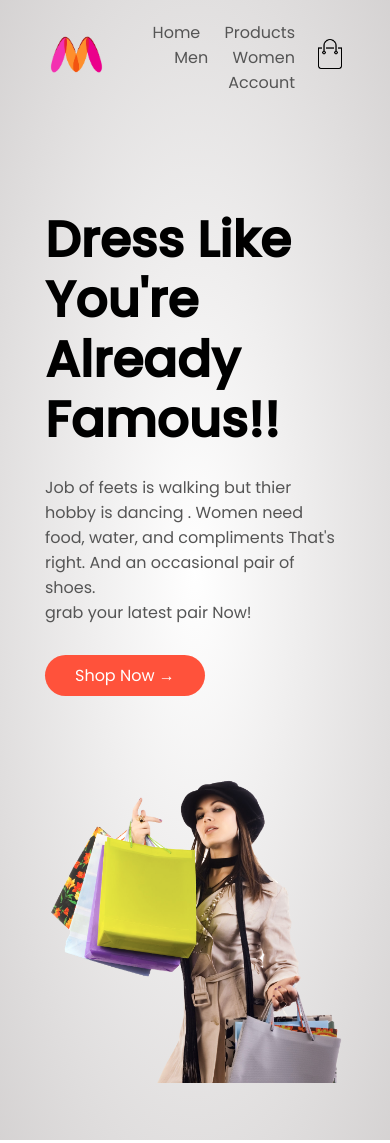
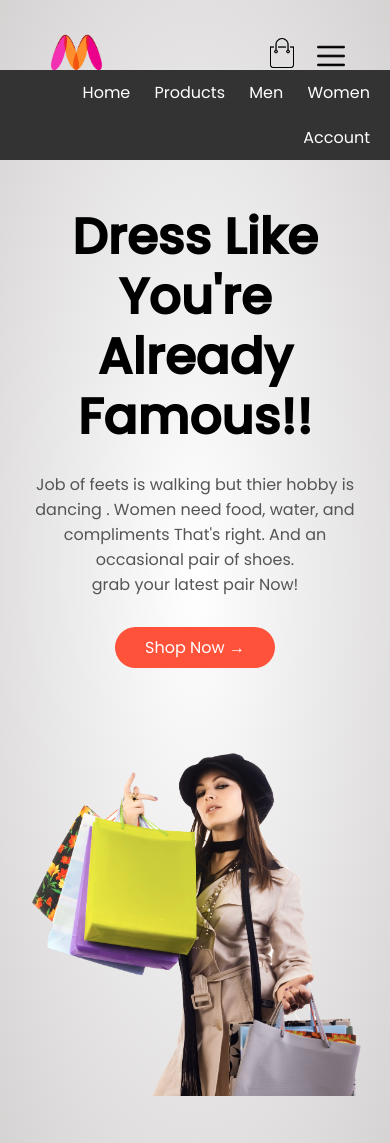
Before and after one commit to MrRakeshRaj/MrRakeshRaj.github.io, a plain HTML site: page index.html in a window 390 px wide. Shown: the top 1143 px of the page. Drawn offline with Linux system fonts and the light colour scheme.

Commit message:
Second Commit

```diff
--- a/ecommerceStyle.css
+++ b/ecommerceStyle.css
@@ -160,6 +160,59 @@ h4{
 
 .col-4:hover{
     transform:translateY(-5px);
+}
+
+
+.menu-icon{
+    width:28px;
+    margin-left:20px;
+    display:none;
+}
+
+/*********************mediaquery for menu********************************/
+@media only screen and (max-width:800px){
+
+    nav ul{
+        position:absolute;
+        top:70px;
+        left:0;
+        background:#333;
+        width:100%;
+        overflow:hidden;
+        transition: max-height 0.5s;
+
+    }
+
+    nav li{
+        display:block;
+        margin-right: 50px;
+        margin-top: 10px;
+        margin-bottom: 10px;
+
+    }
+
+    nav ul li a{
+        color:white;
+    }
+
+    .menu-icon{
+        display:block;
+        cursor:pointer;
+    }
+
+}
+
+
+/*******************************media query for less than 600 screen size***********/
+
+@media only screen and (max-width:600px){
+
+    .row{
+        text-align: center;
+    }
+    .col-2,.col-3,.col-4{
+        flex-basis: 100%;
+    }
 }
 
 
--- a/index.html
+++ b/index.html
@@ -22,7 +22,7 @@
                     <a href="index.html"><img src="images/logo.png" width="65px" alt="website logo"></a>
                 </div>
                 <nav>
-                    <ul>
+                    <ul id="MenuItems">
                         <li><a href="index.html">Home</a></li>
                         <li><a href="products.html">Products</a></li>
                         <li><a href="products.html">Men</a></li>
@@ -31,6 +31,7 @@
                     </ul>
                 </nav>
                 <a href="cart.html"><img src="images/cart.png" width="30px" height="30px" alt="cart"></a>
+                <img src="other/menu.png" class="menu-icon" onclick="menutoggle()">
             </div>
 
             <div class="row">
@@ -352,6 +353,25 @@
         </div>
     </div>
 
+    <!--------------------------------JS for Toggle Menu-------------------------------------->
+    <script>
+        var MenuItems = document.getElementById("MenuItem");
+
+        MenuItems.style.maxHeight = "0px";
+
+        function menutoggle() {
+            if (MenuItems.style.maxHeight == "0px") {
+                MenuItems.style.maxHeight = "200px";
+            }
+            else {
+                MenuItems.style.maxHeight = "0px";
+            }
+        }
+
+
+
+
+    </script>
 
 
 </body>
```
